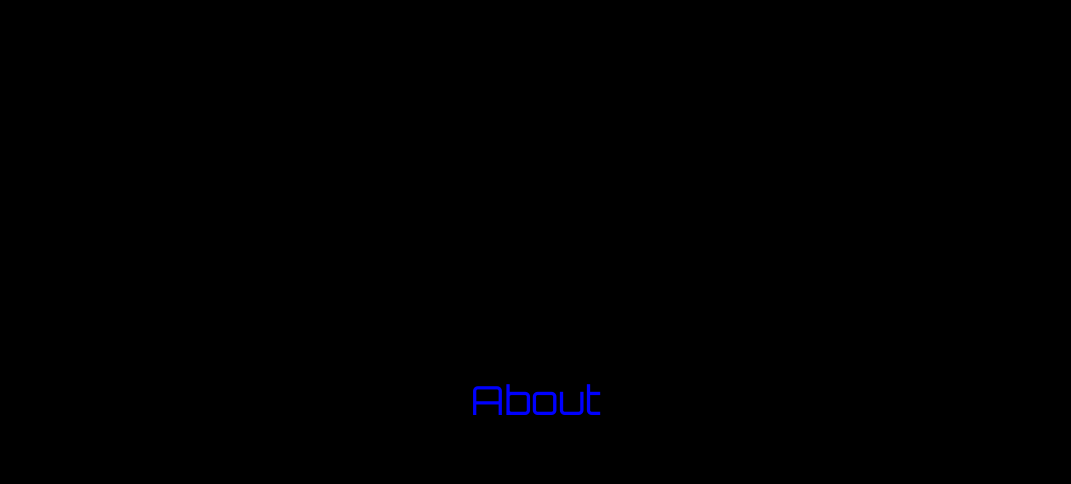
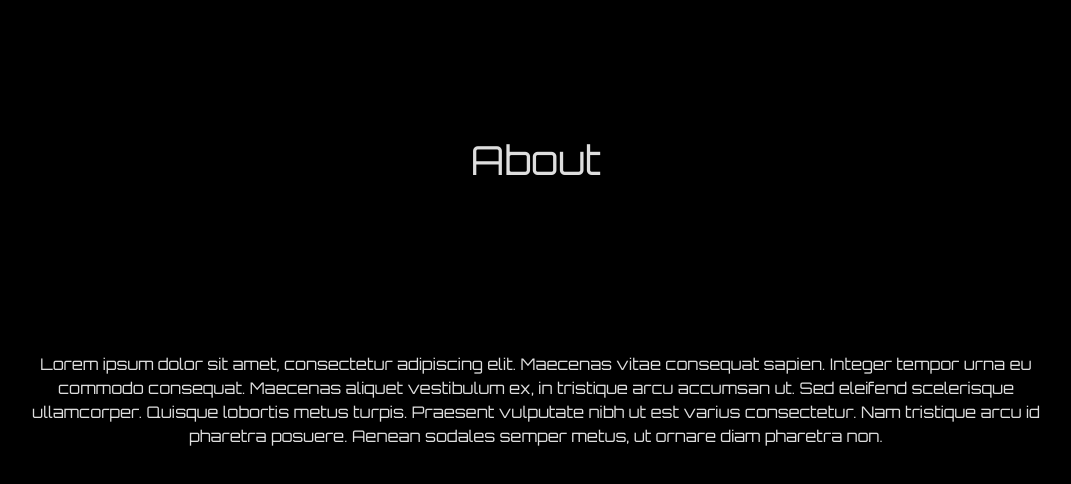
Before and after one commit to Danilo-Acosta5389/wiis, a React (Vite) app in the folder frontend/wiis-front/: page / in a window 1280 px wide. Both pictures are taken after a click on the element "About". Shown: the part 800-1284 px from the top of the page, without its empty margins (104-1175 px from the left). Built offline with nearby package versions, Linux system fonts and the light colour scheme; a web font is replaced by a local one.

Commit message:
Header animations and text

```diff
--- a/frontend/wiis-front/src/About.jsx
+++ b/frontend/wiis-front/src/About.jsx
@@ -1,5 +1,5 @@
 import React, {useEffect} from "react";
-import styled from 'styled-components';
+import styled, { keyframes } from 'styled-components';
 
 
 const AboutContainer = styled.section`
@@ -7,32 +7,69 @@ display: flex;
   flex-direction: column;
   height: 100vh;
   width: 100vw;
+  & h1 {
+    position: relative;
+  }
 `;
 
 
 const AboutHeader = styled.h1`
   cursor: pointer;
+  transition-duration: 1000ms;
+  transition-property: transform;
+  transition-timing-function: ease-in-out;
+  z-index: 1;
+
   &.transform {
-  color: blue;
+    transform: translateY(-6em);
+
 }
 `;
 
-const aboutInfo = "Lorem ipsum dolor sit amet, consectetur adipiscing elit. Maecenas vitae consequat sapien. Integer tempor urna eu commodo consequat. Maecenas aliquet vestibulum ex, in tristique arcu accumsan ut. Sed eleifend scelerisque ullamcorper. Quisque lobortis metus turpis. Praesent vulputate nibh ut est varius consectetur. Nam tristique arcu id pharetra posuere. Aenean sodales semper metus, ut ornare diam pharetra non.";
 
+
+const aboutText = "Lorem ipsum dolor sit amet, consectetur adipiscing elit. Maecenas vitae consequat sapien. Integer tempor urna eu commodo consequat. Maecenas aliquet vestibulum ex, in tristique arcu accumsan ut. Sed eleifend scelerisque ullamcorper. Quisque lobortis metus turpis. Praesent vulputate nibh ut est varius consectetur. Nam tristique arcu id pharetra posuere. Aenean sodales semper metus, ut ornare diam pharetra non.";
+
+
+const AboutInfo = styled.p`
+  display: flex;
+  width: 80vw;
+  height: fit-content;
+  text-align: center;
+  flex-wrap: wrap;
+  position: absolute;
+  z-index: 0;
+  opacity: 0;
+  transition-duration: 300ms;
+  transition-property: opacity;
+  transition-timing-function: linear;
+
+  &.show {
+    opacity: 1;
+    transition-delay: 600ms;
+    transition-duration: 500ms;
+
+
+  }
+
+`;
 
 
 
 function About() {
   useEffect(() => {
     const aboutSelect = document.querySelector('.aboutHeader');
+    const aboutTextShow = document.querySelector('.aboutText');
 
     let clicked = false;
     const handleClick = () => {
       if (clicked) {
         aboutSelect.classList.remove('transform');
+        aboutTextShow.classList.remove('show');
       } else {
         console.log('clicked');
         aboutSelect.classList.add('transform');
+        aboutTextShow.classList.add('show');
       }
       clicked = !clicked;
     };
@@ -47,7 +84,7 @@ function About() {
     return(
     <AboutContainer>
       <AboutHeader className="aboutHeader">About</AboutHeader>
-      {/* <p>{aboutInfo}</p> */}
+      <AboutInfo className="aboutText">{aboutText}</AboutInfo>
     </AboutContainer>
     );
 };
--- a/frontend/wiis-front/src/Contact.jsx
+++ b/frontend/wiis-front/src/Contact.jsx
@@ -2,29 +2,71 @@ import React, {useEffect} from 'react';
 import styled from 'styled-components';
 
 const ContactContainer = styled.section`
-height: 100vh;
-width: 100vw;
+  display: flex;
+  flex-direction: column;
+  height: 100vh;
+  width: 100vw;
+  & h1 {
+    position: relative;
+  }
 `;
 
 const ContactHeader = styled.h1`
-cursor: pointer;
-&.transform {
-  color: blue;
+  cursor: pointer;
+  transition-duration: 800ms;
+  transition-property: transform;
+  transition-timing-function: ease-in-out;
+  z-index: 1;
+
+  &.transform {
+    transform: translateY(-4em);
+
 }
 `;
+
+const ContactInfo = styled.p`
+  display: flex;
+  width: 80vw;
+  height: fit-content;
+  text-align: center;
+  flex-wrap: wrap;
+  position: absolute;
+  z-index: 0;
+  opacity: 0;
+  transition-duration: 300ms;
+  transition-property: opacity;
+  transition-timing-function: linear;
+
+  &.show {
+    opacity: 1;
+    transition-delay: 500ms;
+    transition-duration: 500ms;
+
+  }
+
+`;
+
+const contactText = `Maecenas vitae consequat sapien. Integer tempor urna eu commodo consequat.
+
+Maecenas aliquet vestibulum ex, in tristique arcu accumsan ut. Sed eleifend scelerisque ullamcorper.
+
+Quisque lobortis metus turpis. Praesent vulputate nibh ut est varius consectetur.`;
 
 
 function Contact() {
   useEffect(() => {
     const contactSelect = document.querySelector('.contactHeader');
+    const contactTextShow = document.querySelector('.contactText');
 
     let clicked = false;
     const handleClick = () => {
       if (clicked) {
         contactSelect.classList.remove('transform');
+        contactTextShow.classList.remove('show');
       } else {
         console.log('clicked');
         contactSelect.classList.add('transform');
+        contactTextShow.classList.add('show');
       }
       clicked = !clicked;
     };
@@ -39,6 +81,7 @@ function Contact() {
   return(
       <ContactContainer>
       <ContactHeader className='contactHeader'>Contact</ContactHeader>
+      <ContactInfo className='contactText'>{contactText}</ContactInfo>
       </ContactContainer>
   );
 };
```
Lines whose indentation alone changed are shown as unchanged.
